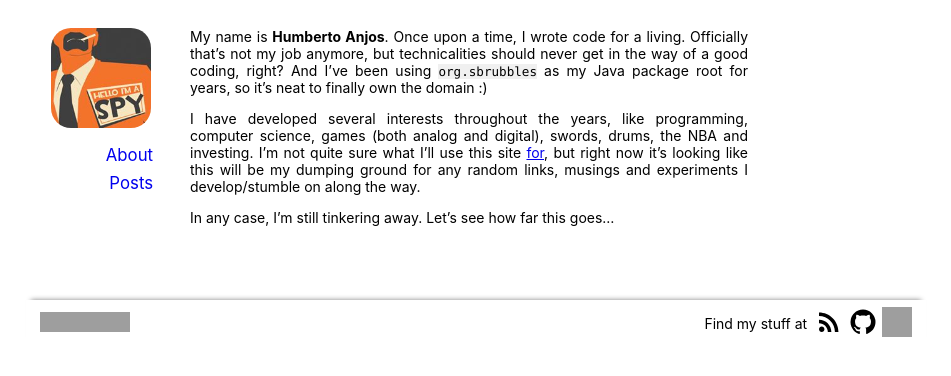
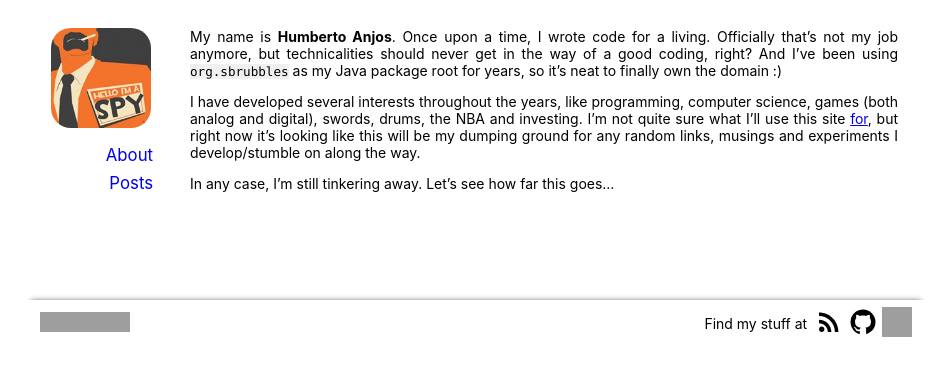
Before and after one commit to hanjos/hanjos.github.io, a Jekyll site: the page built from index.md, in a window 1280 px wide. Shown: the top 376 px of the page, without its empty margins (164-1115 px from the left). Built offline with Jekyll 4.4.1, drawn with Linux system fonts in a browser that asks for light colours; grey boxes are pictures that could not be loaded.

Commit message:
Acertando as dimensões de body e main.

```diff
--- a/assets/css/styles.css
+++ b/assets/css/styles.css
@@ -281,7 +281,7 @@ body > main {
   }
 
   body > main {
-    max-width: 600px; /* body max-width - header max-width */
+    max-width: 750px; /* body max-width - header max-width */
     min-height: 300px; /* enough space for a floating header not to interfere with the footer */
 
     margin-left: 150px; /* header width */
```
Also changed, not shown: 2 other files.
